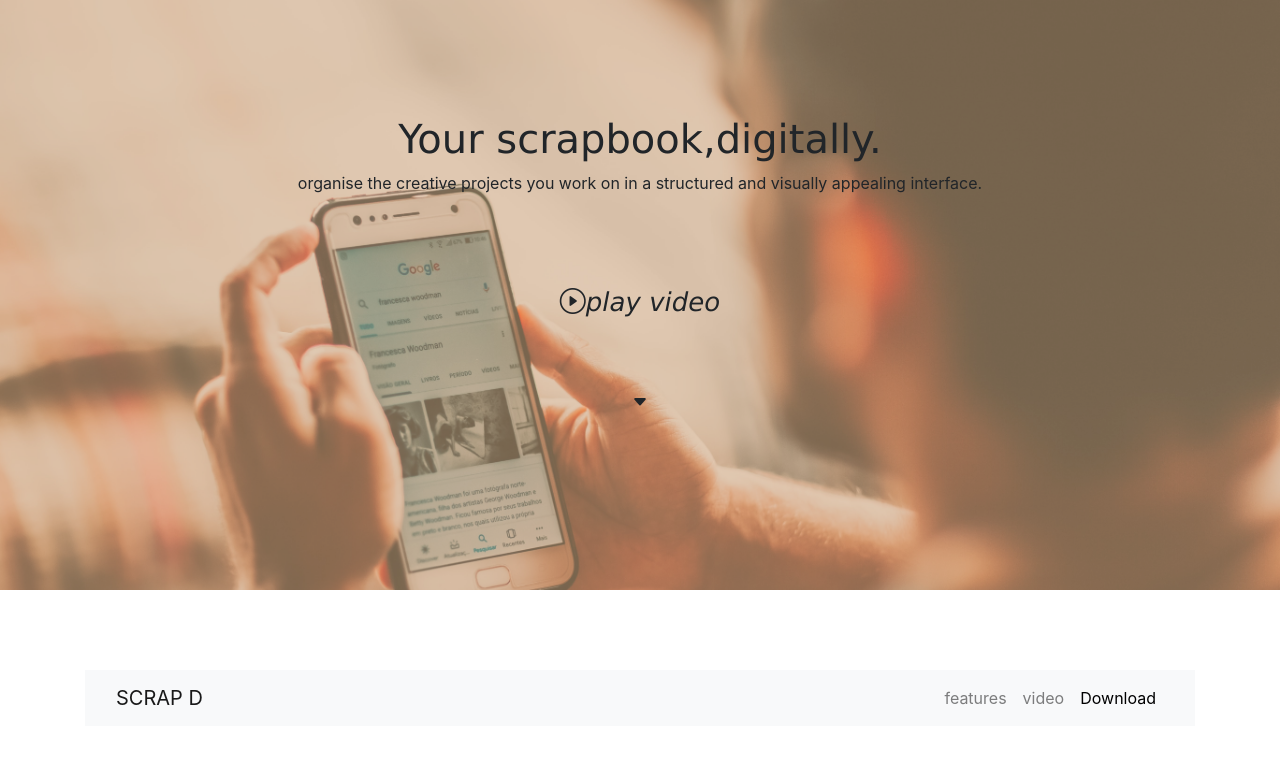
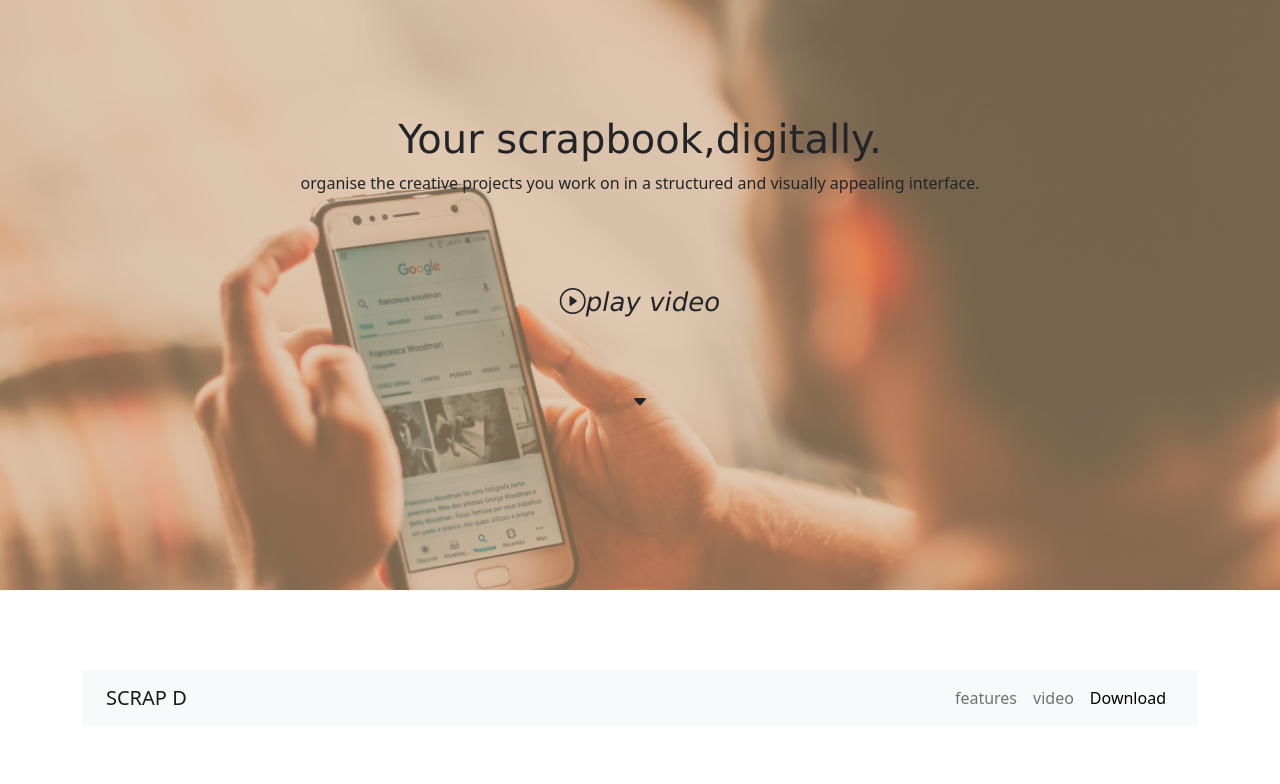
Before and after one commit to Shyma-S/project2, a plain HTML site: page index.html in a window 1280 px wide. Shown: the top 784 px of the page. Drawn offline with nearby package versions, Linux system fonts and the light colour scheme.

Commit message:
Update index.html

```diff
--- a/index.html
+++ b/index.html
@@ -4,7 +4,7 @@
     <meta charset="UTF-8">
     <meta http-equiv="X-UA-Compatible" content="IE=edge">
     <meta name="viewport" content="width=device-width, initial-scale=1.0">
-    <link rel="stylesheet" href="bootstrap-4.0.0-dist/css/bootstrap.min.css">
+     <link href="https://cdn.jsdelivr.net/npm/bootstrap@5.0.2/dist/css/bootstrap.min.css" rel="stylesheet" integrity="sha384-EVSTQN3/azprG1Anm3QDgpJLIm9Nao0Yz1ztcQTwFspd3yD65VohhpuuCOmLASjC" crossorigin="anonymous">
     <link rel="stylesheet" href="project11.css">
     <link rel="stylesheet" href="https://cdn.jsdelivr.net/npm/bootstrap-icons@1.10.5/font/bootstrap-icons.css">
     <link href="https://unpkg.com/aos@2.3.1/dist/aos.css" rel="stylesheet">
```
